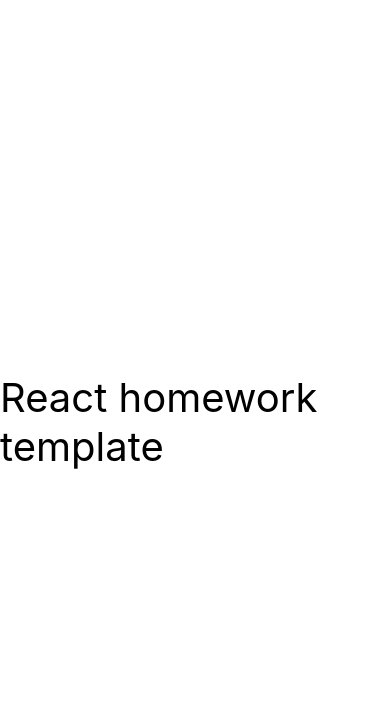
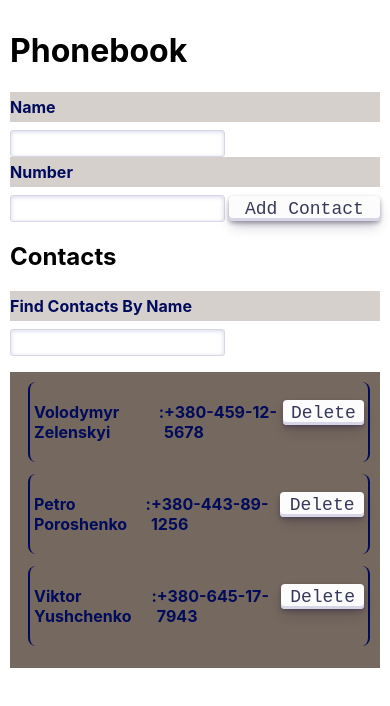
Before and after one commit to userzahar/goit-react-hw-06-phonebook, a React (Create React App) app: page / in a window 390 px wide. Shown: the top 706 px of the page. Built offline with nearby package versions, Linux system fonts and the light colour scheme.

Commit message:
add phonebook

```diff
--- a/src/components/App.jsx
+++ b/src/components/App.jsx
@@ -1,16 +1,55 @@
-export const App = () => {
-  return (
-    <div
-      style={{
-        height: '100vh',
-        display: 'flex',
-        justifyContent: 'center',
-        alignItems: 'center',
-        fontSize: 40,
-        color: '#010101'
-      }}
-    >
-      React homework template
-    </div>
-  );
-};
+import { Form } from "./Form/Form";
+import { nanoid } from 'nanoid';
+import { ContactList } from "./ContactList/ContactList";
+import { Filter } from "./Filter/Filter";
+import { useState,useEffect } from "react";
+
+export function App () {
+  const [filter, setFilter] = useState('');
+  const[contacts, setContacts] = useState(()=>JSON.parse(localStorage.getItem('contacts')) || [
+    { id: 'id-1', name: 'Volodymyr Zelenskyi', number: '+380-459-12-5678' },
+    { id: 'id-2', name: 'Petro Poroshenko', number: '+380-443-89-1256' },
+    { id: 'id-3', name: 'Viktor Yushchenko', number: '+380-645-17-7943' }])
+
+  const createContacts = (data) => {
+    if (contacts.find(contact => contact.name === data.name)) {
+      alert(`${data.name} is alredy in contacts`)
+      return false;
+    } else {
+      setContacts((prev) => {
+        return [{ id: nanoid(), name: data.name, number: data.number }, ...prev]
+      })
+    }
+  }
+  const handleChange = ({ target }) => {
+    const { name, value } = target;
+    if (name === "filter") {
+      setFilter(value)
+    }
+
+  }
+  const filteredContacts =()=> {
+        if (!filter.length) {
+            return contacts;
+        }
+        return contacts.filter(({name}) => {
+      return name.toLowerCase().indexOf(filter.toLowerCase()) > -1;
+        })
+  }
+  const handleDelete = (id) => {
+    return setContacts(() => contacts.filter(contact => contact.id !== id));
+  }
+   useEffect(() => {
+
+    localStorage.setItem('contacts', JSON.stringify(contacts))
+
+  }, [contacts])
+
+  return <>
+      <h1>Phonebook</h1>
+      <Form createContacts={createContacts} />
+      <h2>Contacts</h2>
+    <Filter handleChange={handleChange} />
+    <ContactList deleteItem={handleDelete} filterList={()=>filteredContacts()}  />
+  </>
+}
--- /dev/null
+++ b/src/components/Button/Button.jsx
@@ -0,0 +1,10 @@
+import { ButtonStyled } from "./ButtonStyled"
+import PropTypes from "prop-types";
+export function Button({ text, clickHeandler }) {
+    return <ButtonStyled onClick={clickHeandler}>{text}</ButtonStyled>
+}
+
+Button.propTypes = {
+  text: PropTypes.string,
+  clickHeandler: PropTypes.func,
+};
--- /dev/null
+++ b/src/components/Button/ButtonStyled.js
@@ -0,0 +1,50 @@
+import styled from 'styled-components';
+
+export const ButtonStyled = styled.button`
+  align-items: center;
+  appearance: none;
+  background-color: #fcfcfd;
+  border-radius: 4px;
+  border-width: 0;
+  box-shadow: rgba(45, 35, 66, 0.4) 0 2px 4px,
+    rgba(45, 35, 66, 0.3) 0 7px 13px -3px, #d6d6e7 0 -3px 0 inset;
+  box-sizing: border-box;
+  color: #36395a;
+  cursor: pointer;
+  display: inline-flex;
+  font-family: 'JetBrains Mono', monospace;
+  height: 25px;
+  justify-content: center;
+  line-height: 1;
+  list-style: none;
+  overflow: hidden;
+  padding-left: 16px;
+  padding-right: 16px;
+  position: relative;
+  text-align: left;
+  text-decoration: none;
+  transition: box-shadow 0.15s, transform 0.15s;
+  user-select: none;
+  -webkit-user-select: none;
+  touch-action: manipulation;
+  white-space: nowrap;
+  will-change: box-shadow, transform;
+  font-size: 18px;
+  margin-left: 4px;
+
+  &:focus {
+    box-shadow: #d6d6e7 0 0 0 1.5px inset, rgba(45, 35, 66, 0.4) 0 2px 4px,
+      rgba(45, 35, 66, 0.3) 0 7px 13px -3px, #d6d6e7 0 -3px 0 inset;
+  }
+
+  &:hover {
+    box-shadow: rgba(45, 35, 66, 0.4) 0 4px 8px,
+      rgba(45, 35, 66, 0.3) 0 7px 13px -3px, #d6d6e7 0 -3px 0 inset;
+    transform: translateY(-2px);
+  }
+
+  &:active {
+    box-shadow: #d6d6e7 0 3px 7px inset;
+    transform: translateY(2px);
+  }
+`;
--- /dev/null
+++ b/src/components/ContactList/ContactList.jsx
@@ -0,0 +1,18 @@
+import { Button } from "components/Button/Button";
+import { LI } from "./ListItem";
+import { ListStyled } from "./StyledContactList";
+import PropTypes from "prop-types";
+export function ContactList({ filterList, deleteItem }) {
+        return <ListStyled>
+            {filterList().map((contact) => (
+                <LI key={contact.id} contact={contact}>
+                    <Button text="Delete" clickHeandler={()=>deleteItem(contact.id)}/>
+                </LI>)
+                )}
+            </ListStyled>
+}
+
+ContactList.propTypes = {
+    filterList: PropTypes.func.isRequired,
+    deleteItem: PropTypes.func.isRequired,
+}
--- /dev/null
+++ b/src/components/ContactList/ListItem.jsx
@@ -0,0 +1,16 @@
+import { ItemStyled } from "./ListItemStyled";
+import PropTypes from "prop-types";
+export function LI({ contact, children}) {
+    const { name, number } = contact;
+    return <ItemStyled>
+        <p>{name}</p>
+        <span>:</span>
+        <p>{number}</p>
+        {children}
+    </ItemStyled>
+}
+
+LI.propTypes = {
+  contact: PropTypes.object.isRequired,
+    children: PropTypes.element.isRequired,
+};
--- /dev/null
+++ b/src/components/ContactList/ListItemStyled.js
@@ -0,0 +1,14 @@
+const { default: styled } = require('styled-components');
+
+export const ItemStyled = styled.li`
+  font-weight: 700;
+  display: flex;
+  align-items: baseline;
+  margin-left: 8px;
+  margin-bottom: 12px;
+  padding: 4px;
+  color: #000b5b;
+  border-left: 2px solid rgb(0, 11, 91);
+  border-right: 2px solid rgb(0, 11, 91);
+  border-radius: 8px;
+`;
--- /dev/null
+++ b/src/components/ContactList/StyledContactList.js
@@ -0,0 +1,10 @@
+const { default: styled } = require('styled-components');
+
+export const ListStyled = styled.ul`
+  padding: 10px 10px 10px;
+  background-color: rgb(117 104 94);
+  display: flex;
+  flex-wrap: wrap;
+  justify-content: flex-start;
+  align-items: center;
+`;
--- /dev/null
+++ b/src/components/Filter/Filter.jsx
@@ -0,0 +1,14 @@
+import { InputStyled } from "components/Form/StyledInput";
+import { LabelStyled } from "./FilterStyled";
+import PropTypes from "prop-types";
+export function Filter({ handleChange }) {
+
+        return <>
+            <LabelStyled htmlFor="filter">Find Contacts By Name </LabelStyled>
+            <InputStyled type="text" id="filter" name="filter" onChange={handleChange} />
+        </>
+}
+
+Filter.propTypes = {
+    handleChange:PropTypes.func.isRequired,
+}
--- /dev/null
+++ b/src/components/Filter/FilterStyled.js
@@ -0,0 +1,12 @@
+const { default: styled } = require('styled-components');
+
+export const LabelStyled = styled.label`
+  display: flex;
+  flex-direction: column;
+  justify-content: center;
+  height: 30px;
+  background-color: #d5d0cc;
+  font-weight: 700;
+  color: #000b5b;
+  margin-bottom: 8px;
+`;
--- /dev/null
+++ b/src/components/Form/Form.jsx
@@ -0,0 +1,69 @@
+import { Button } from "components/Button/Button";
+import { LabelStyled } from "components/Filter/FilterStyled";
+import { nanoid } from "nanoid";
+import { useState } from "react";
+import { InputStyled } from "./StyledInput";
+import PropTypes from "prop-types";
+
+export function Form({ createContacts }) {
+    const [name, setName] = useState('');
+    const [number, setNumber] = useState('')
+
+    const inputId = nanoid();
+    const inputIdNew = nanoid();
+    const handleChange = ({ target }) => {
+        switch (target.name) {
+            case "name": setName(target.value);
+                break;
+            case "number": setNumber(target.value);
+                break;
+            default: ;
+        }
+    }
+    const handleSubmit = (e) => {
+        e.preventDefault();
+        let cteateContact = createContacts({
+            name: name,
+            number: number
+        })
+        if (cteateContact === undefined) {
+           reset();
+        }
+    }
+     function reset()  {
+         setName('');
+         setNumber('');
+    }
+        return <form onSubmit={handleSubmit}>
+            <LabelStyled htmlFor={inputId}>Name</LabelStyled>
+            <InputStyled
+                type="text"
+                name="name"
+                pattern="^[a-zA-Zа-яА-Я]+(([' -][a-zA-Zа-яА-Я ])?[a-zA-Zа-яА-Я]*)*$"
+                title="Name may contain only letters, apostrophe, dash and spaces. For example Adrian, Jacob Mercer, Charles de Batz de Castelmore d'Artagnan"
+                required
+                onChange={handleChange}
+                value={name}
+                id={inputId}
+            />
+
+            <LabelStyled htmlFor={inputIdNew}>Number</LabelStyled>
+            <InputStyled
+                type="tel"
+                name="number"
+                pattern="\+?\d{1,4}?[-.\s]?\(?\d{1,3}?\)?[-.\s]?\d{1,4}[-.\s]?\d{1,4}[-.\s]?\d{1,9}"
+                title="Phone number must be digits and can contain spaces, dashes, parentheses and can start with +"
+                required
+                onChange={handleChange}
+                value={number}
+                id={inputIdNew}
+            />
+            <Button text="Add Contact" />
+        </form>
+
+
+}
+
+Form.propTypes = {
+    createContacts:PropTypes.func.isRequired,
+}
--- /dev/null
+++ b/src/components/Form/StyledInput.js
@@ -0,0 +1,21 @@
+const { default: styled } = require('styled-components');
+
+export const InputStyled = styled.input`
+  position: relative;
+  cursor: text;
+  font-size: 14px;
+  line-height: 20px;
+  padding: 0 16px;
+  height: 25px;
+  background-color: #fff;
+  border: 1px solid #d6d6e7;
+  border-radius: 3px;
+  color: rgb(35, 38, 59);
+  box-shadow: inset 0 1px 4px 0 rgb(119 122 175 / 30%);
+  overflow: hidden;
+  transition: all 100ms ease-in-out;
+  &:focus {
+    border-color: #3c4fe0;
+    box-shadow: 0 1px 0 0 rgb(35 38 59 / 5%);
+  }
+`;
--- a/src/index.css
+++ b/src/index.css
@@ -1,6 +1,5 @@
-@import-normalize; /* bring in normalize.css styles */
-
 body {
+  padding: 10px;
   margin: 0;
   font-family: -apple-system, BlinkMacSystemFont, 'Segoe UI', 'Roboto', 'Oxygen',
     'Ubuntu', 'Cantarell', 'Fira Sans', 'Droid Sans', 'Helvetica Neue',
```
